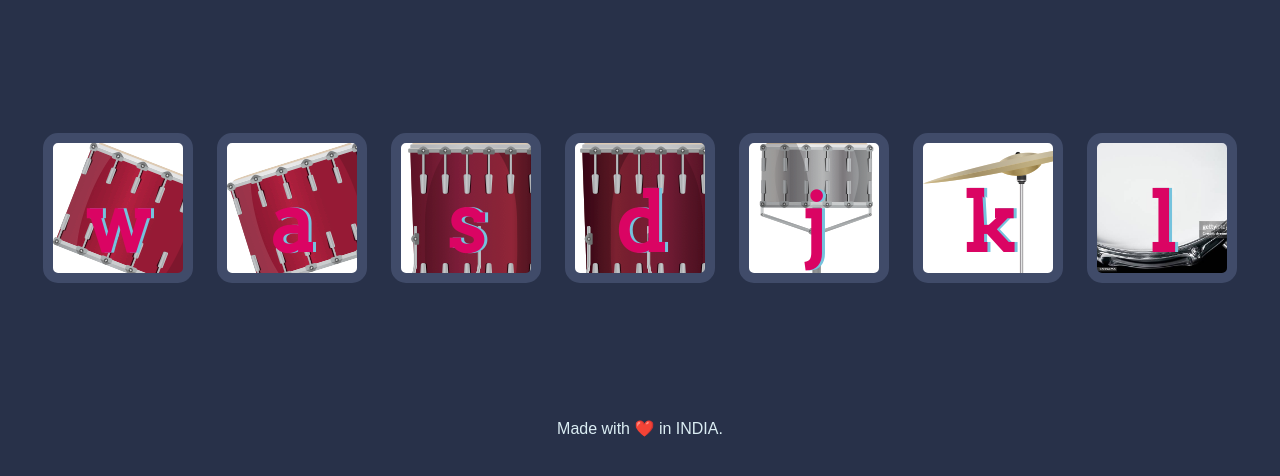
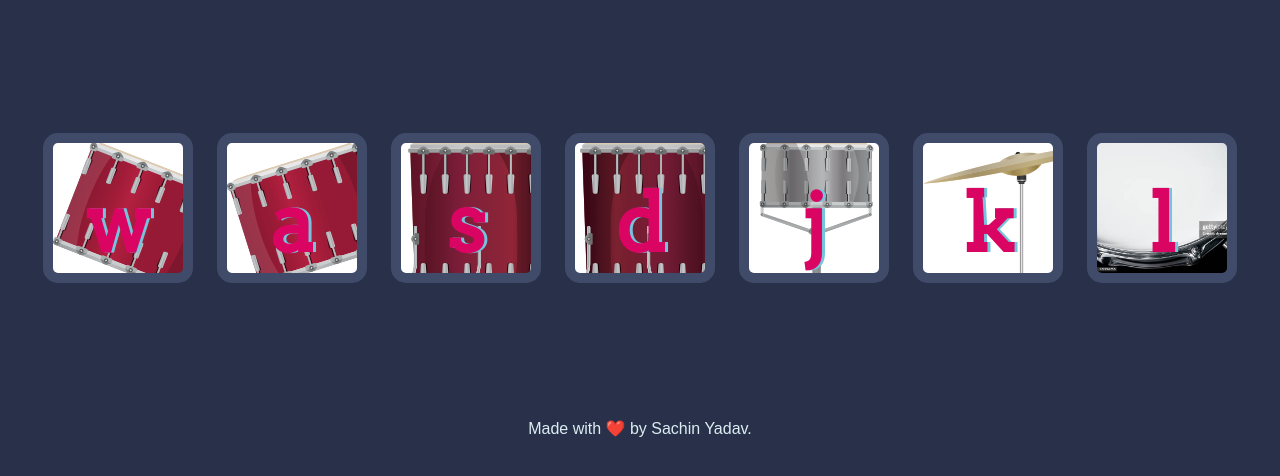
Before and after one commit to sjyadav07/Drum-Kit-Repo, a plain HTML site: page index.html in a window 1280 px wide. Shown: the part 156-632 px from the top of the page. Drawn offline with Linux system fonts and the light colour scheme.

Commit message:
update footer

```diff
--- a/index.html
+++ b/index.html
@@ -23,7 +23,7 @@
 
 
   <footer>
-    Made with ❤️ in INDIA.
+    Made with ❤️ by Sachin Yadav.
   </footer>
   <script type="module" src="index.js"></script>
 </body>
```
